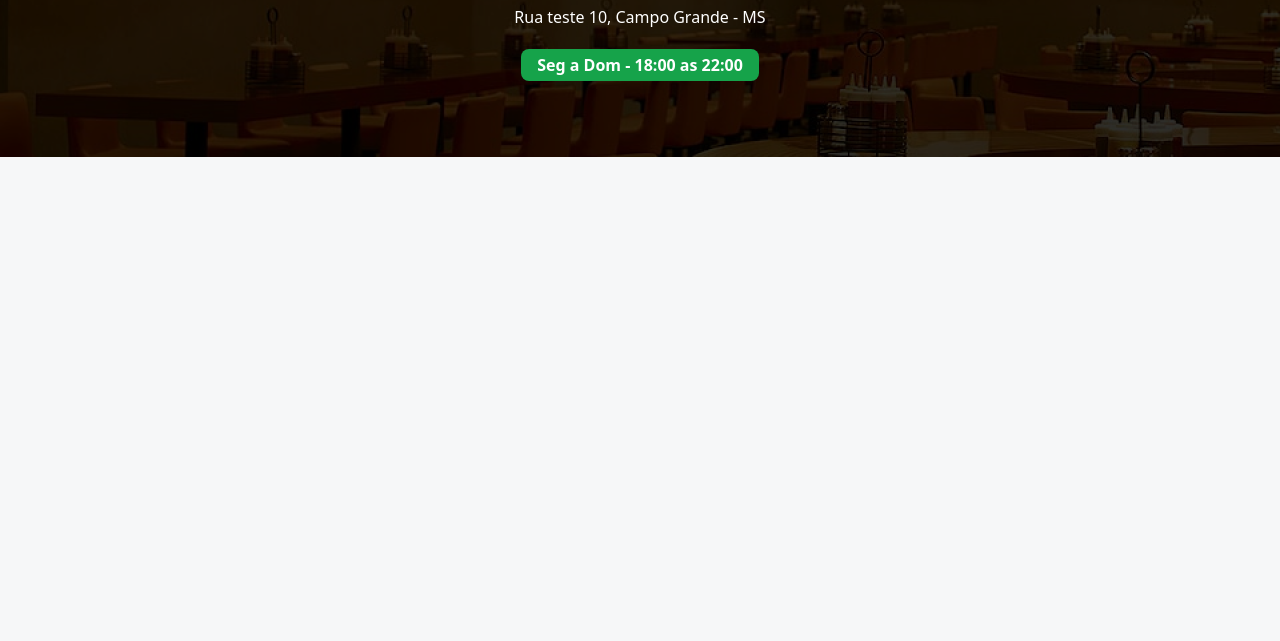
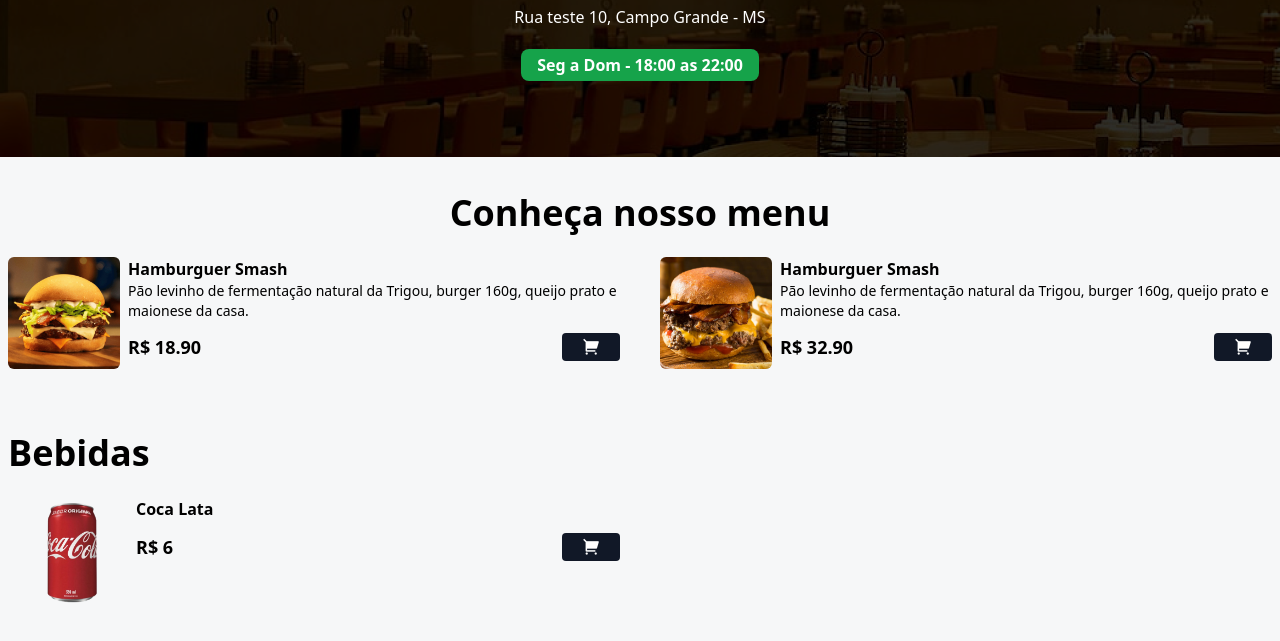
Before and after one commit to HigorMenz/FastFoodMenu, a website: page index.html in a window 1280 px wide. Shown: the part 263-904 px from the top of the page. Before the commit the page ends 800 px from the top, so only its background shows below. Drawn offline with nearby package versions, Linux system fonts and the light colour scheme; files whose address does not match are found by name.

Commit message:
add menu section

```diff
--- a/index.html
+++ b/index.html
@@ -3,26 +3,148 @@
   <head>
     <meta charset="UTF-8" />
     <meta name="viewport" content="width=device-width, initial-scale=1.0" />
+    <!-- ICONS -->
+    <link
+      href="https://cdn.jsdelivr.net/npm/remixicon@4.3.0/fonts/remixicon.css"
+      rel="stylesheet"
+    />
+
     <!-- CSS -->
     <link rel="stylesheet" href="./styles/output.css" />
     <title>Lanchonete</title>
   </head>
   <body>
     <!-- HEADER -->
-     <header class="2-full h-[420px] bg-zinc-900  bg-home">
-        <div class="width-full h-full flex flex-col justify-center items-center">
-            <img src="./assets//hamb-1.png" alt="Logo Burger" class="w-32 h-32 rounded-full shadow-lg hover:scale-110 duration-200">
+    <header class="w-full h-[420px] bg-zinc-900 bg-home">
+      <div class="width-full h-full flex flex-col justify-center items-center">
+        <img
+          src="./assets//hamb-1.png"
+          alt="Logo Burger"
+          class="w-32 h-32 rounded-full shadow-lg hover:scale-110 duration-200"
+        />
 
-            <h1 class="text-4xl mt-4 mb-2 font-bold text-white">Hamburgueria</h1>
+        <h1 class="text-4xl mt-4 mb-2 font-bold text-white">Hamburgueria</h1>
 
-            <span class="text-white font-medium"> Rua teste 10, Campo Grande - MS</span>
+        <span class="text-white font-medium">
+          Rua teste 10, Campo Grande - MS</span
+        >
 
-            <div class="bg-green-600 px-4 py-1 rounded-lg mt-5" id="date-span">
-              <span class="text-white font-bold"> Seg a Dom - 18:00 as 22:00</span>
+        <div class="bg-green-600 px-4 py-1 rounded-lg mt-5" id="date-span">
+          <span class="text-white font-bold"> Seg a Dom - 18:00 as 22:00</span>
+        </div>
+      </div>
+    </header>
+    <!-- END HEADER -->
+    <!-- INICIO MENU-->
+    <h2
+      class="text-2xl md:text-3xl lg:text-4xl font-bold text-center mt-9 mb-6"
+    >
+      Conheça nosso menu
+    </h2>
+
+    <div id="menu">
+      <main
+        class="grid grid-cols-1 md:grid-cols-2 gap-7 md:gap-10 mx-auto max-w-7xl px-2 mb-16"
+      >
+        <!-- ITEMS-->
+        <div class="flex gap-2">
+          <img
+            src="./assets/hamb-1.png"
+            alt="Smash Burger"
+            class="w-28 h-28 rounded-md hover:scale-110 hover:-rotate-2 duration-200"
+          />
+
+          <div>
+            <p class="font-bold">Hamburguer Smash</p>
+            <p class="text-sm">
+              Pão levinho de fermentação natural da Trigou, burger 160g, queijo
+              prato e maionese da casa.
+            </p>
+
+            <div class="flex items-center gap-2 justify-between mt-3">
+              <p class="font-bold text-lg">R$ 18.90</p>
+              <button
+                class="bg-gray-900 px-5 rounded add-to-cart"
+                data-name="Hamburguer Smash"
+                data-price="18.90"
+              >
+                <i class="ri-shopping-cart-2-fill text-lg text-white"></i>
+              </button>
             </div>
+          </div>
         </div>
 
-     </header>
-    <!-- END HEADER -->
+        <!-- FIM INTEMS-->
+
+        <!-- ITEMS-->
+        <div class="flex gap-2">
+          <img
+            src="./assets/hamb-2.png"
+            alt="Hamburguer Duplo"
+            class="w-28 h-28 rounded-md hover:scale-110 hover:-rotate-2 duration-200"
+          />
+
+          <div>
+            <p class="font-bold">Hamburguer Smash</p>
+            <p class="text-sm">
+              Pão levinho de fermentação natural da Trigou, burger 160g, queijo
+              prato e maionese da casa.
+            </p>
+
+            <div class="flex items-center gap-2 justify-between mt-3">
+              <p class="font-bold text-lg">R$ 32.90</p>
+              <button
+                class="bg-gray-900 px-5 rounded add-to-cart"
+                data-name="Hamburguer Duplo"
+                data-price="32.90"
+              >
+                <i class="ri-shopping-cart-2-fill text-lg text-white"></i>
+              </button>
+            </div>
+          </div>
+        </div>
+
+        <!-- FIM INTEMS-->
+      </main>
+
+      <div class="mx-auto max-w-7xl px-2 my-2">
+        <h2 class="text-2xl md:text-3xl lg:text-4xl font-bold mt-9 mb-6">
+          Bebidas
+        </h2>
+        <!-- GRID BEBIDAS -->
+        <div
+          class="grid grid-cols-1 md:grid-cols-2 gap-7 md:gap-10 mx-auto max-w-7xl px-2 mb-16" id="menu"
+        >
+                <!-- ITEMS-->
+                <div class="flex gap-2 w-full">
+                  <img
+                    src="./assets/refri-1.png"
+                    alt="Coca lata"
+                    class="w-28 h-28 rounded-md hover:scale-110 hover:-rotate-2 duration-200"
+                  />
+
+                  <div class="w-full">
+                    <p class="font-bold">Coca Lata</p>
+                    <div class="flex items-center gap-2 justify-between mt-3">
+                      <p class="font-bold text-lg">R$ 6</p>
+                      <button
+                        class="bg-gray-900 px-5 rounded add-to-cart"
+                        data-name="Coca lata"
+                        data-price="6"
+                      >
+                        <i class="ri-shopping-cart-2-fill text-lg text-white"></i>
+                      </button>
+                    </div>
+                  </div>
+                </div>
+
+                <!-- FIM INTEMS-->
+
+      </div>
+        <!-- FIM GRID BEBIDAS -->
+      </div>
+    </div>
+
+    <!-- FIN MENU -->
   </body>
 </html>
```
Also changed, not shown: styles/output.css.
